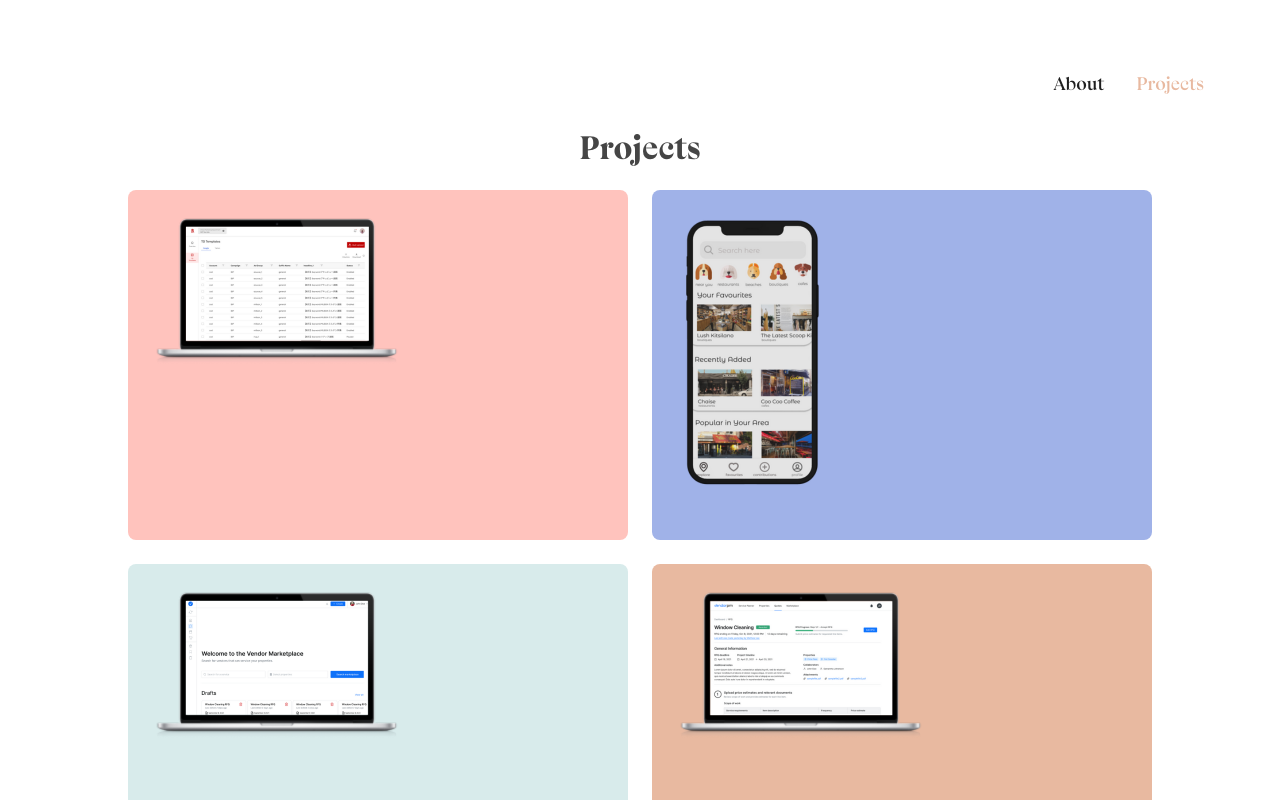
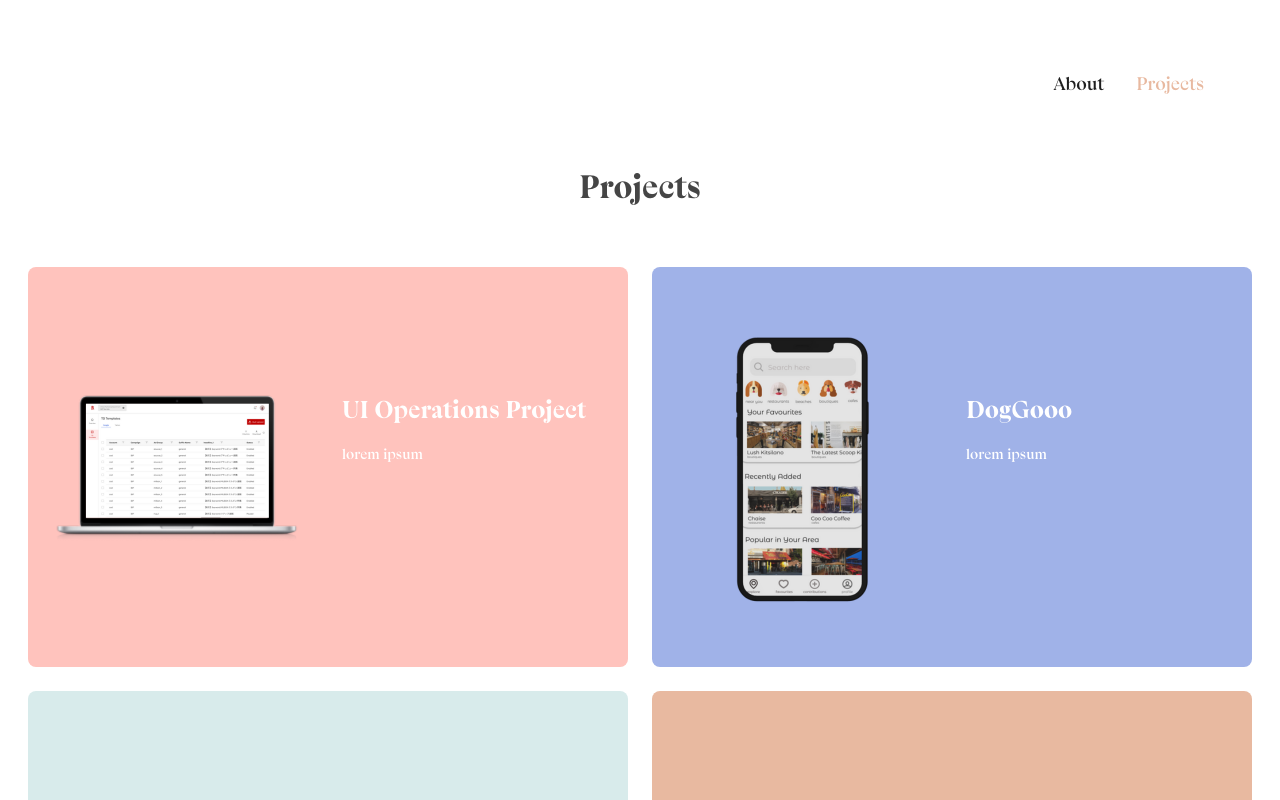
Before and after one commit to christymadilao/christymadilao.github.io, a React (Create React App) app: page /about in a window 1280 px wide. Both pictures are taken after a click on the item "Projects". Shown: the top 800 px of the page. Built offline with nearby package versions, Linux system fonts and the light colour scheme.

Commit message:
format project cards

```diff
--- a/src/App.js
+++ b/src/App.js
@@ -8,6 +8,13 @@ import {
 import NavBar from "./components/NavBar";
 import About from "./pages/About";
 import Projects from "./pages/Projects";
+
+import DogGooo from "./pages/DogGooo";
+import DoughBros from "./pages/DoughBros";
+import Mentoree from "./pages/Mentoree";
+import QuoteRequestDraftProject from "./pages/QuoteRequestDraftProject";
+import UIOperationsProject from "./pages/UIOperationsProject";
+import VendorContactManagementProject from "./pages/VendorContactManagementProject";
 
 export default function App() {
   const [isFirstLoading, setIsFirstLoading] = useState(true);
@@ -25,6 +32,18 @@ export default function App() {
         <Route exact path="/about" component={About} />
         {isFirstLoading && <Redirect to="/about" />}
         <Route path="/projects" component={Projects} />
+        <Route path="/doggooo" component={DogGooo} />
+        <Route path="/doughbros" component={DoughBros} />
+        <Route path="/mentoree" component={Mentoree} />
+        <Route
+          path="/quoterequestdraftproject"
+          component={QuoteRequestDraftProject}
+        />
+        <Route path="/uioperationsproject" component={UIOperationsProject} />
+        <Route
+          path="/vendorcontactmanagementproject"
+          component={VendorContactManagementProject}
+        />
       </Switch>
     </Router>
   );
--- a/src/components/AboutCard.module.css
+++ b/src/components/AboutCard.module.css
@@ -28,5 +28,5 @@
   border-radius: 50%;
   width: 250px;
   height: 250px;
-  margin-top: 36px;
+  margin-top: 60px;
 }
--- /dev/null
+++ b/src/pages/DogGooo.js
@@ -0,0 +1,3 @@
+export default function DogGooo() {
+  return <div>DogGooo</div>;
+}
--- /dev/null
+++ b/src/pages/DoughBros.js
@@ -0,0 +1,3 @@
+export default function DoughBros() {
+  return <div>DoughBros</div>;
+}
--- /dev/null
+++ b/src/pages/Mentoree.js
@@ -0,0 +1,3 @@
+export default function Mentoree() {
+  return <div>Mentoree</div>;
+}
--- a/src/pages/Projects.js
+++ b/src/pages/Projects.js
@@ -6,6 +6,7 @@ import Mentoree from "../images/Mentoree.png";
 import Rakuten_UI from "../images/Rakuten_UI.png";
 import VendorPM_Draft from "../images/VendorPM_Draft.png";
 import VendorPM_Vendor from "../images/VendorPM_Vendor.png";
+import styles from "./Projects.module.css";
 
 import "animate.css";
 
@@ -19,6 +20,8 @@ export default function Projects() {
           alignItems: "center",
           color: "#454545",
           fontFamily: "ApparelBlack",
+          marginTop: "60px",
+          marginBottom: "60px",
         }}
         className="animate__animated animate__fadeInUp"
       >
@@ -35,114 +38,148 @@ export default function Projects() {
         className="animate__animated animate__slideInUp"
       >
         <Col>
-          <Link>
+          <Link to="/uioperationsproject">
             <Card
               hoverable
               style={{
                 backgroundColor: "#FFC3BD",
                 border: "none",
-                width: "500px",
-                height: "350px",
+                width: "600px",
+                height: "400px",
               }}
             >
-              <div>
+              <div className={styles.container}>
                 <div>
                   <img src={Rakuten_UI} alt="Rakuten" />
+                </div>
+                <div>
+                  <h1 className={styles.title}>UI Operations Project</h1>
+                  <p className={styles.description}>lorem ipsum</p>
                 </div>
               </div>
             </Card>
           </Link>
         </Col>
         <Col>
-          <Link>
+          <Link to="/doggooo">
             <Card
               hoverable
               style={{
                 backgroundColor: "#A0B2E8",
                 border: "none",
-                width: "500px",
-                height: "350px",
+                width: "600px",
+                height: "400px",
               }}
             >
-              <div>
+              <div className={styles.phoneContainer}>
                 <div>
-                  <img src={DogGooo} alt="DogGooo" />
+                  <img
+                    src={DogGooo}
+                    alt="DogGooo"
+                    style={{ marginLeft: "50px" }}
+                  />
+                </div>
+                <div style={{ paddingTop: "60px" }}>
+                  <h1 className={styles.title}>DogGooo</h1>
+                  <p className={styles.description}>lorem ipsum</p>
                 </div>
               </div>
             </Card>
           </Link>
         </Col>
         <Col>
-          <Link>
+          <Link to="/quoterequestdraftproject">
             <Card
               hoverable
               style={{
                 backgroundColor: "#D8EBEB",
                 border: "none",
-                width: "500px",
-                height: "350px",
+                width: "600px",
+                height: "400px",
               }}
             >
-              <div>
+              <div className={styles.container}>
                 <div>
                   <img src={VendorPM_Draft} alt="VendorPM_Draft" />
+                </div>
+                <div>
+                  <h1 className={styles.title}>Quote Request Draft Project</h1>
+                  <p className={styles.description}>lorem ipsum</p>
                 </div>
               </div>
             </Card>
           </Link>
         </Col>
         <Col>
-          <Link>
+          <Link to="/vendorcontactmanagementproject">
             <Card
               hoverable
               style={{
                 backgroundColor: "#E8B9A0",
                 border: "none",
-                width: "500px",
-                height: "350px",
+                width: "600px",
+                height: "400px",
               }}
             >
-              <div>
+              <div className={styles.container}>
                 <div>
                   <img src={VendorPM_Vendor} alt="VendorPM_Vendor" />
+                </div>
+                <div>
+                  <h1 className={styles.title}>
+                    Vendor Contact Management Project
+                  </h1>
+                  <p className={styles.description}>lorem ipsum</p>
                 </div>
               </div>
             </Card>
           </Link>
         </Col>
         <Col>
-          <Link>
+          <Link to="/doughbros">
             <Card
               hoverable
               style={{
                 backgroundColor: "#FEE4BD",
                 border: "none",
-                width: "500px",
-                height: "350px",
+                width: "600px",
+                height: "400px",
               }}
             >
-              <div>
+              <div className={styles.phoneContainer}>
                 <div>
-                  <img src={DoughBros} alt="DoughBros" />
+                  <img
+                    src={DoughBros}
+                    alt="DoughBros"
+                    style={{ marginLeft: "50px" }}
+                  />
+                </div>
+                <div style={{ paddingTop: "60px" }}>
+                  <h1 className={styles.title}>Dough Bros</h1>
+                  <p className={styles.description}>lorem ipsum</p>
                 </div>
               </div>
             </Card>
           </Link>
         </Col>
         <Col>
-          <Link>
+          <Link to="/mentoree">
             <Card
               hoverable
               style={{
                 backgroundColor: "#C8ECA4",
                 border: "none",
-                width: "500px",
-                height: "350px",
+                width: "600px",
+                height: "400px",
               }}
             >
-              <div>
+              <div className={styles.container}>
                 <div>
                   <img src={Mentoree} alt="Mentoree" />
+                </div>
+                <div>
+                  <h1 className={styles.title}>Mentoree</h1>
+                  <p className={styles.description}>lorem ipsum</p>
                 </div>
               </div>
             </Card>
--- /dev/null
+++ b/src/pages/Projects.module.css
@@ -0,0 +1,38 @@
+/* img {
+  position: absolute;
+  top: 50%;
+  transform: translateY(-50%);
+  max-width: 100%;
+} */
+
+.container {
+  /* display: flex;
+  justify-content: center;
+  align-items: center;
+  height: 50vh;
+  gap: 40px; */
+  display: flex;
+  flex-direction: row;
+  gap: 40px;
+  margin-top: 100px;
+}
+
+.phoneContainer {
+  display: flex;
+  flex-direction: row;
+  gap: 90px;
+  margin-top: 40px;
+}
+
+.title {
+  font-size: 24px;
+  font-family: "ApparelBlack";
+  color: white;
+  margin: 0;
+}
+
+.description {
+  font-size: 14px;
+  font-family: "ApparelBold";
+  color: white;
+}
--- /dev/null
+++ b/src/pages/QuoteRequestDraftProject.js
@@ -0,0 +1,3 @@
+export default function QuoteRequestDraftProject() {
+  return <div>Quote Request Draft Project</div>;
+}
--- /dev/null
+++ b/src/pages/UIOperationsProject.js
@@ -0,0 +1,3 @@
+export default function UIOperationsProject() {
+  return <div>UI Operations Project</div>;
+}
--- /dev/null
+++ b/src/pages/VendorContactManagementProject.js
@@ -0,0 +1,3 @@
+export default function VendorContactManagementProject() {
+  return <div>Vendor Contact Management Project</div>;
+}
```
